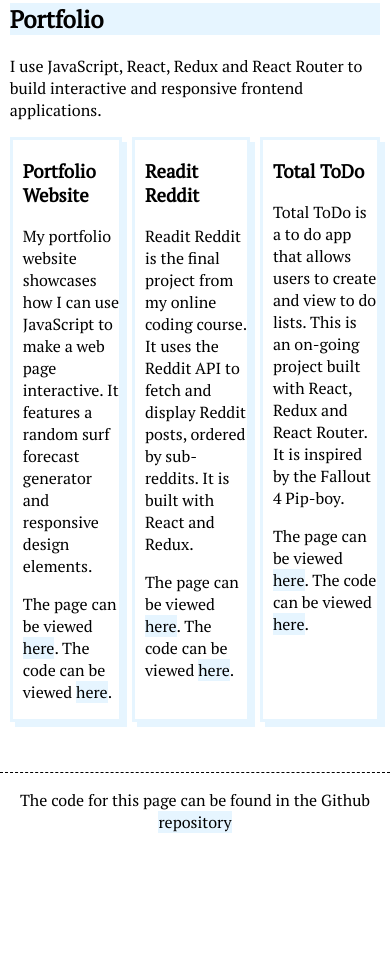
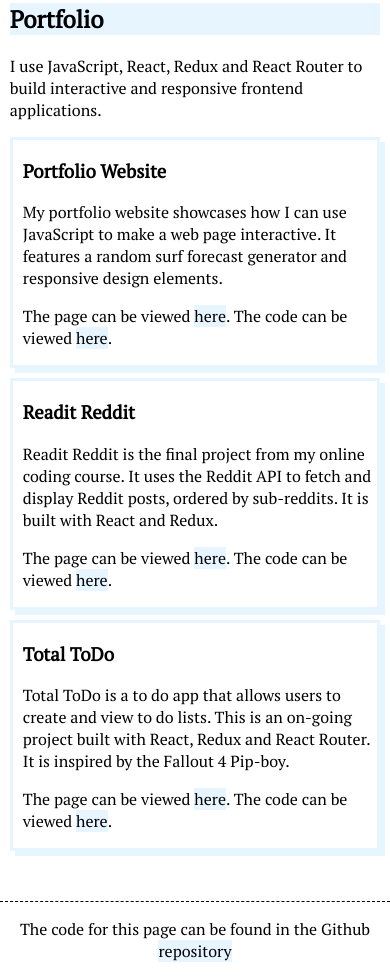
Before and after one commit to tommygee63/c.v, a plain HTML site: page index.html in a window 390 px wide. Shown: the part 2695-3673 px from the top of the page. Before the commit the page ends 3544 px from the top, so only its background shows below. Drawn offline with Linux system fonts and the light colour scheme.

Commit message:
update responsive design

```diff
--- a/style.css
+++ b/style.css
@@ -230,7 +230,8 @@ footer a:hover {
         width: 70%;
     }
     .projects {
-        grid-template-columns: 90%;
+        flex-direction: column;
+        row-gap: 10px;
     }
     .project {
         overflow-y: scroll;
```
